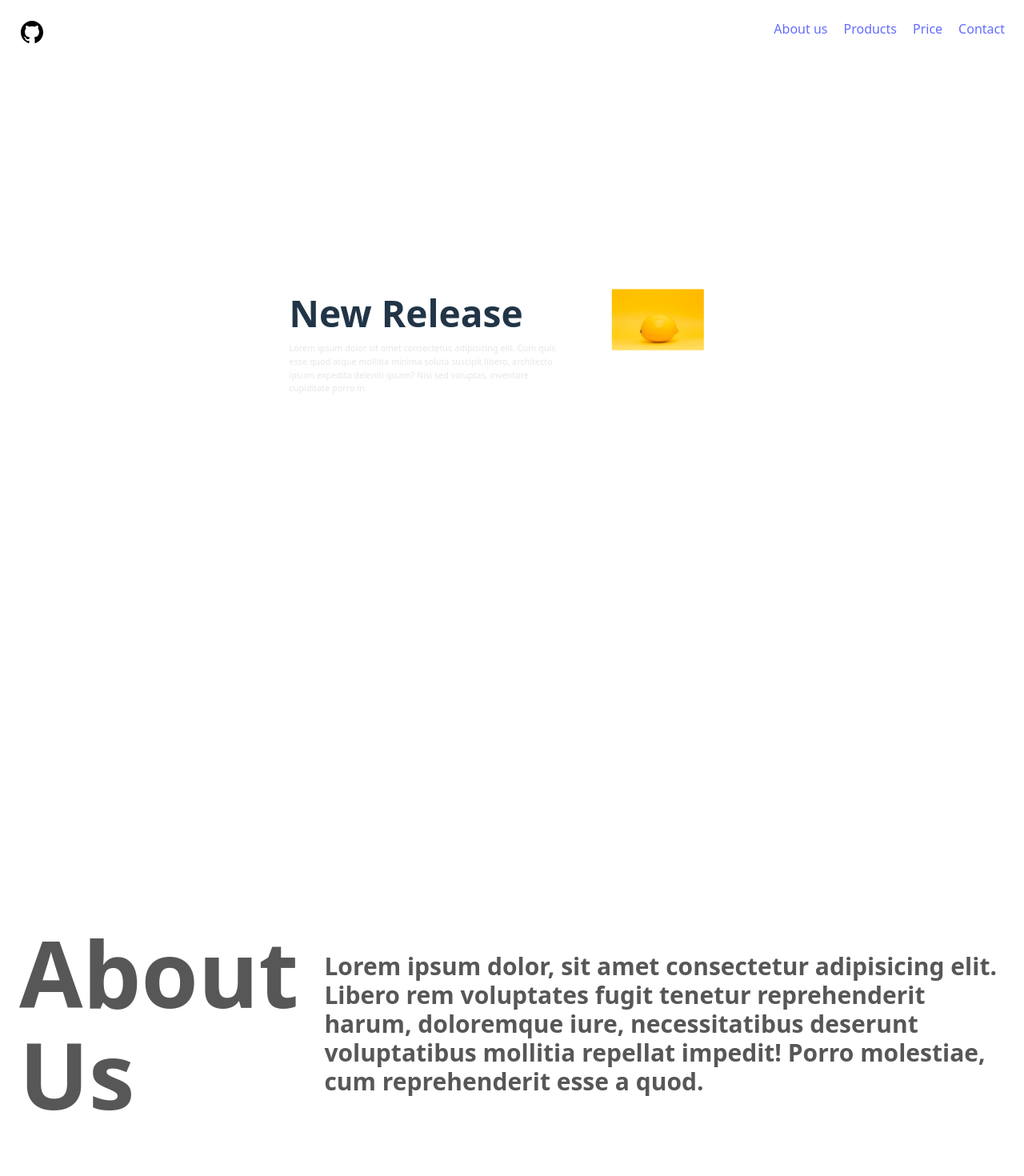
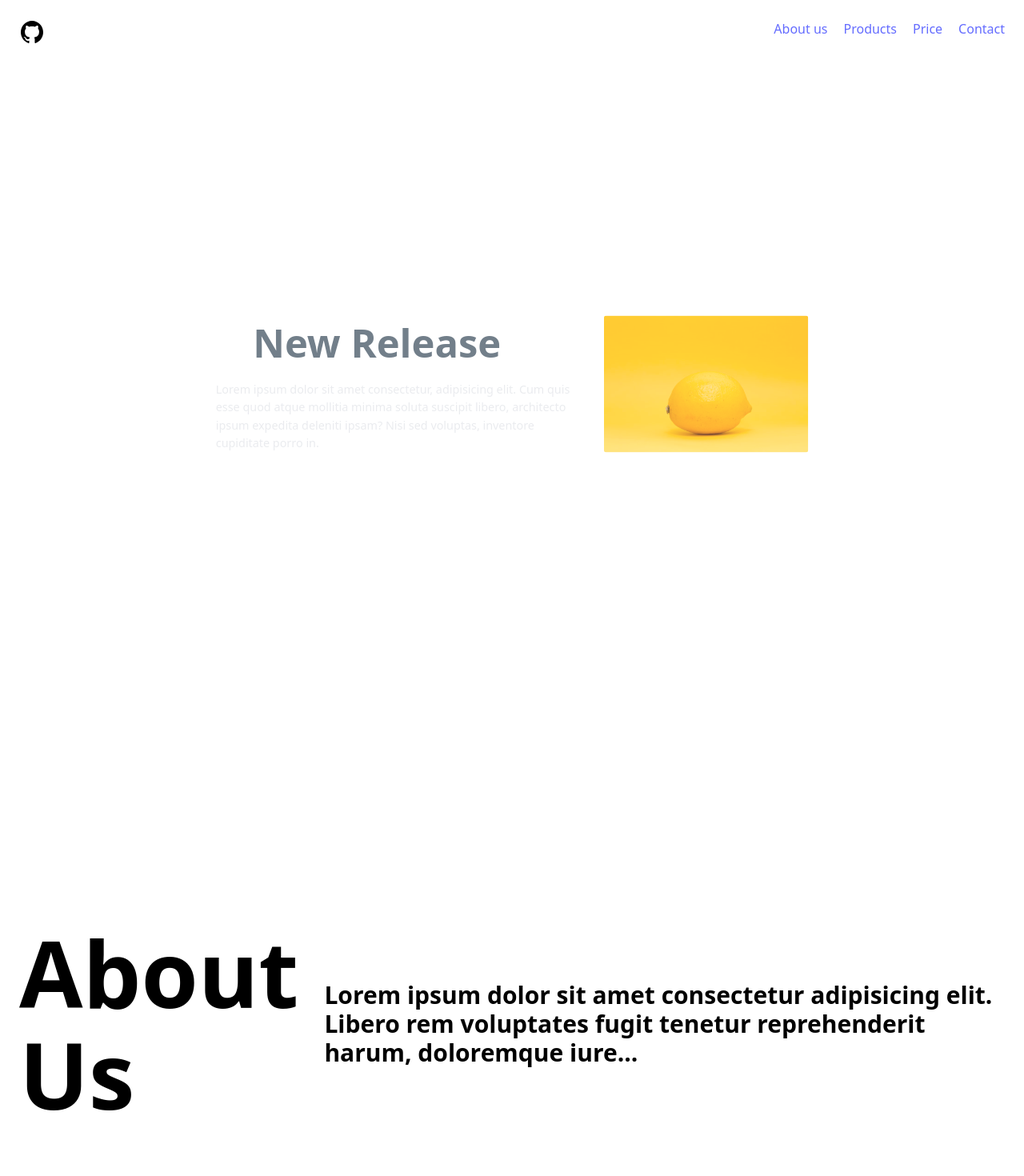
Before and after one commit to Juanagudelo9007/landingpage, a React (Vite) app: page / in a window 1280 px wide. Shown: the top 1470 px of the page at 80% size. Built offline with nearby package versions, Linux system fonts and the light colour scheme.

Commit message:
testing scrollY

```diff
--- a/src/App.jsx
+++ b/src/App.jsx
@@ -3,25 +3,19 @@ import HeroSection from "./components/HeroSection";
 import NavBar from "./components/NavBar";
 import About from "./components/About";
 import Products from "./components/Products";
-import { useScroll } from "framer-motion";
-import { useRef } from "react";
+
 
 const App = () => {
 
-  const container = useRef();
-  const {scrollYProgress} =  useScroll({
-    target: container,
-    offset: ["start start", "end end"]
-  })
 
   return (
-    <div ref={container}
+    <div
     className="relative"
     >
-      <NavBar scrollYProgress={scrollYProgress} />
-      <HeroSection scrollYProgress={scrollYProgress} />
-      <About scrollYProgress={scrollYProgress} />
-      <Products scrollYProgress={scrollYProgress} />
+      <NavBar />
+      <HeroSection />
+      <About/>
+      <Products />
     </div>
   );
 };
--- a/src/components/About.jsx
+++ b/src/components/About.jsx
@@ -1,20 +1,20 @@
-import { useTransform, motion } from "framer-motion";
-import React from "react";
+import { useTransform, useScroll, motion } from "framer-motion";
+import React, { useRef } from "react";
 
-const About = ({ scrollYProgress }) => {
-  const opacity = useTransform(scrollYProgress, [0, 0.66], [0.66, 0]);
+const About = () => {
+
+
+
   return (
     <motion.div
-      style={{ opacity }}
-      className=" bg-white text-2xl md:text-4xl text-black h-screen w-full flex justify-center px-6"
+
+      className="bg-white text-2xl md:text-4xl text-black h-screen w-full flex justify-center px-6"
     >
       <div className="h-full flex flex-col md:flex-row items-center gap-8">
         <h1 className="font-extrabold">About Us</h1>
         <p className="text-2xl md:text-3xl font-bold">
-          Lorem ipsum dolor, sit amet consectetur adipisicing elit. Libero rem
-          voluptates fugit tenetur reprehenderit harum, doloremque iure,
-          necessitatibus deserunt voluptatibus mollitia repellat impedit! Porro
-          molestiae, cum reprehenderit esse a quod.
+          Lorem ipsum dolor sit amet consectetur adipisicing elit. Libero rem
+          voluptates fugit tenetur reprehenderit harum, doloremque iure...
         </p>
       </div>
     </motion.div>
--- a/src/components/HeroSection.jsx
+++ b/src/components/HeroSection.jsx
@@ -1,33 +1,43 @@
-import { useTransform, motion} from "framer-motion";
+import { useRef } from "react";
 import img1 from "../img/img1.avif";
+import { useScroll, useTransform, motion } from "framer-motion";
 
-const HeroSection = ({ scrollYProgress }) => {
-  const y = useTransform(scrollYProgress, [0, 0.33], [50, -50]);
-  const opacity = useTransform(scrollYProgress, [0, 0.25], [1, 0]);
-  const scale = useTransform(scrollYProgress, [0.33, 0], [0.6, 1]);
+const HeroSection = () => {
+  const hero = useRef();
+  const { scrollYProgress, scrollY } = useScroll({
+    target: hero,
+    offset: ["start start", "end center"],
+  });
+
+  const opacity = useTransform(scrollYProgress, [0, 0.90], [1, 0]);
+  const scale = useTransform(scrollYProgress, [0, 0.9], [1, 0]);
+  const y = useTransform(scrollY, [0, 700], [0, -550]);
+
 
   return (
     <motion.div
-      style={{ y, opacity, scale }}
-      className=" sticky top-0 h-screen w-full flex items-center justify-center px-6 text-2xl"
+      ref={hero}
+      style={{ scale, opacity, y }}
+      className="h-screen w-full flex items-center justify-center px-6 text-2xl"
     >
       <div className="flex flex-col md:flex-row items-center gap-8">
         <div className="text-center md:text-left max-w-xl">
-          <h1 className=" font-bold mb-4">New Release</h1>
-          <p className="text-lg text-gray-200">
+          <motion.h1 style={{scale, opacity,y }} className="font-bold mb-4">
+            New Release
+          </motion.h1>
+          <motion.p
+          style={{y}}
+          className="text-lg text-gray-200">
             Lorem ipsum dolor sit amet consectetur, adipisicing elit. Cum quis
             esse quod atque mollitia minima soluta suscipit libero, architecto
             ipsum expedita deleniti ipsam? Nisi sed voluptas, inventore
             cupiditate porro in.
-          </p>
+          </motion.p>
         </div>
 
         <motion.img
-          style={{ y, opacity, scale }}
-          src={img1}
-          alt="Hero"
-          className="w-80 h-auto rounded"
-        />
+        style={{y}}
+        src={img1} alt="Hero" className="w-80 h-auto rounded" />
       </div>
     </motion.div>
   );
```
